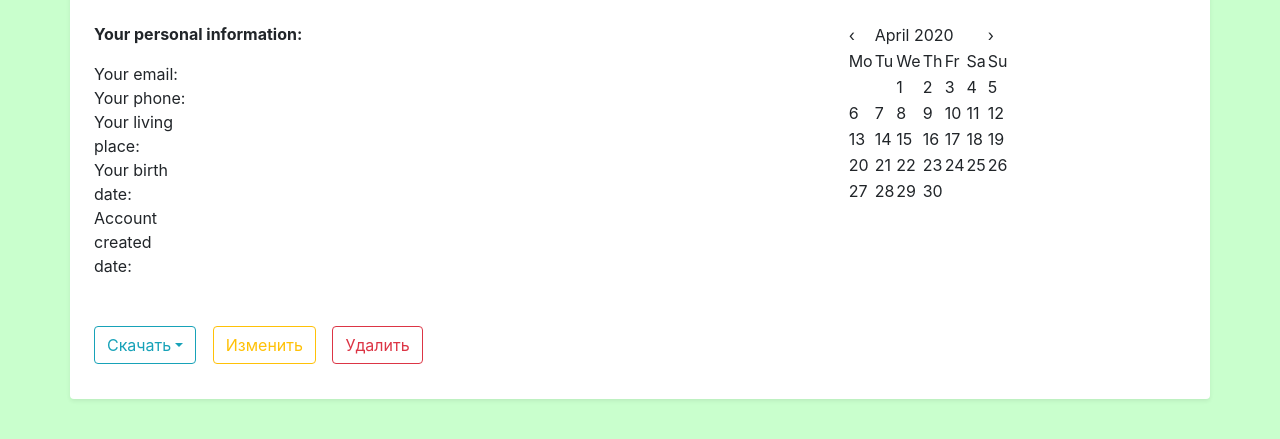
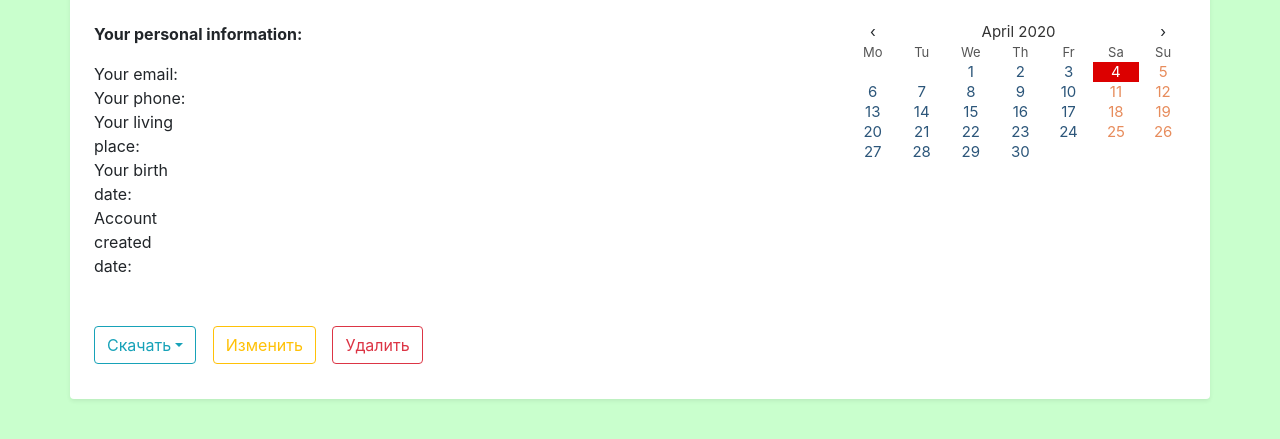
Before and after one commit to whyme0/mWallet, a Django app: template mWallet/templates/profiles/profile.html in a window 1280 px wide. Shown: the part 162-601 px from the top of the page. Run offline with Django 3.2, Linux system fonts and the light colour scheme; the template is opened without the code that fills it, so the values that code supplies are empty; parts of the project's set-up code (start-up, migrations or seed data) failed here and were passed over; some libraries are stand-ins or nearby versions.

Commit message:
added styles for calendar

```diff
--- a/mWallet/static/profiles/profile.css
+++ b/mWallet/static/profiles/profile.css
@@ -4,3 +4,31 @@
 .actions > a{
 	margin-right: 12px;
 }
+
+#calendar2 {
+  width: 100%;
+  font: monospace;
+  line-height: 1.2em;
+  font-size: 15px;
+  text-align: center;
+}
+#calendar2 thead tr:last-child {
+  font-size: small;
+  color: rgb(85, 85, 85);
+}
+#calendar2 thead tr:nth-child(1) td:nth-child(2) {
+  color: rgb(50, 50, 50);
+}
+#calendar2 thead tr:nth-child(1) td:nth-child(1):hover, #calendar2 thead tr:nth-child(1) td:nth-child(3):hover {
+  cursor: pointer;
+}
+#calendar2 tbody td {
+  color: rgb(44, 86, 122);
+}
+#calendar2 tbody td:nth-child(n+6), #calendar2 .holiday {
+  color: rgb(231, 140, 92);
+}
+#calendar2 tbody td.today {
+  background: rgb(220, 0, 0);
+  color: #fff;
+}
```
